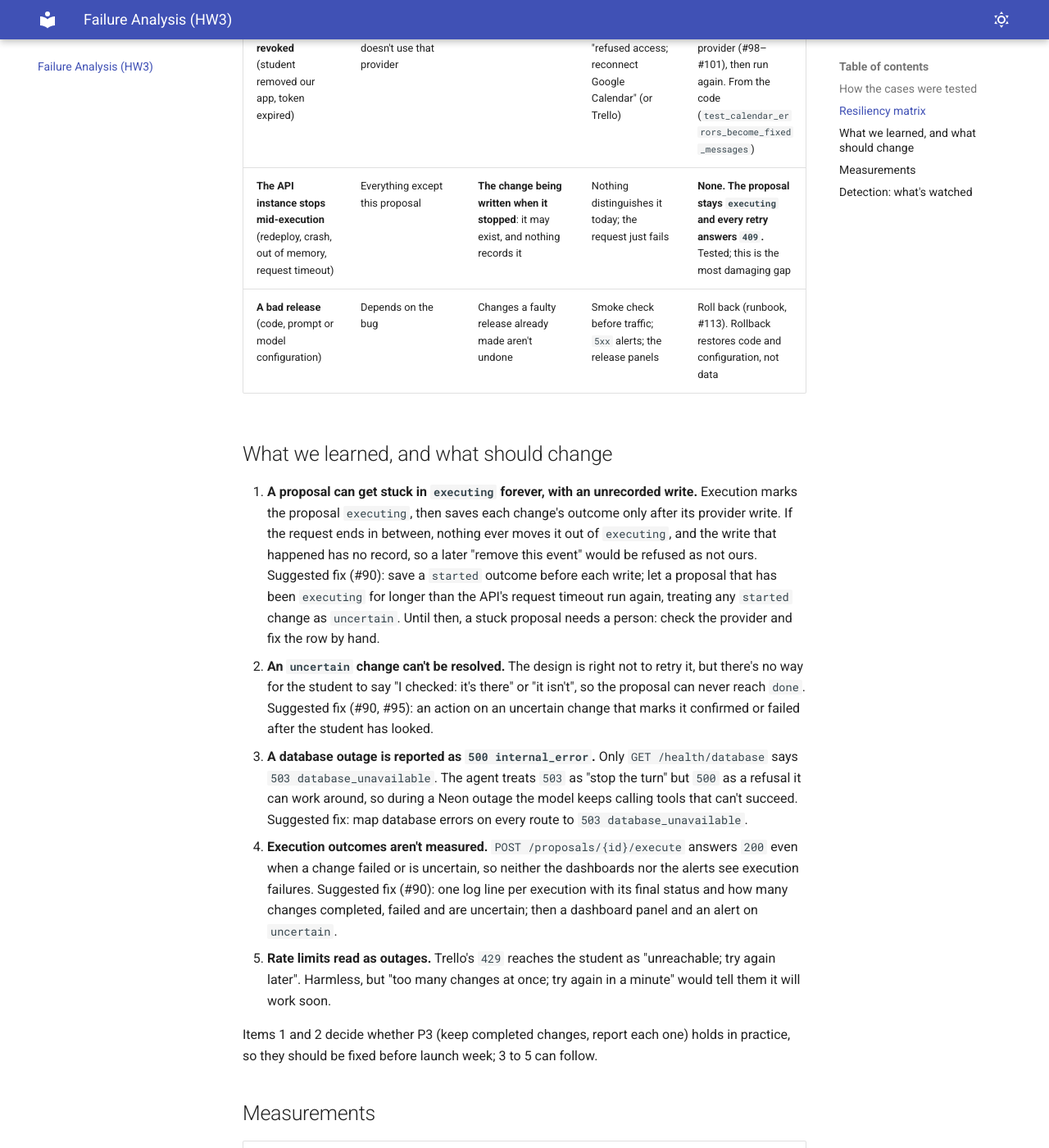
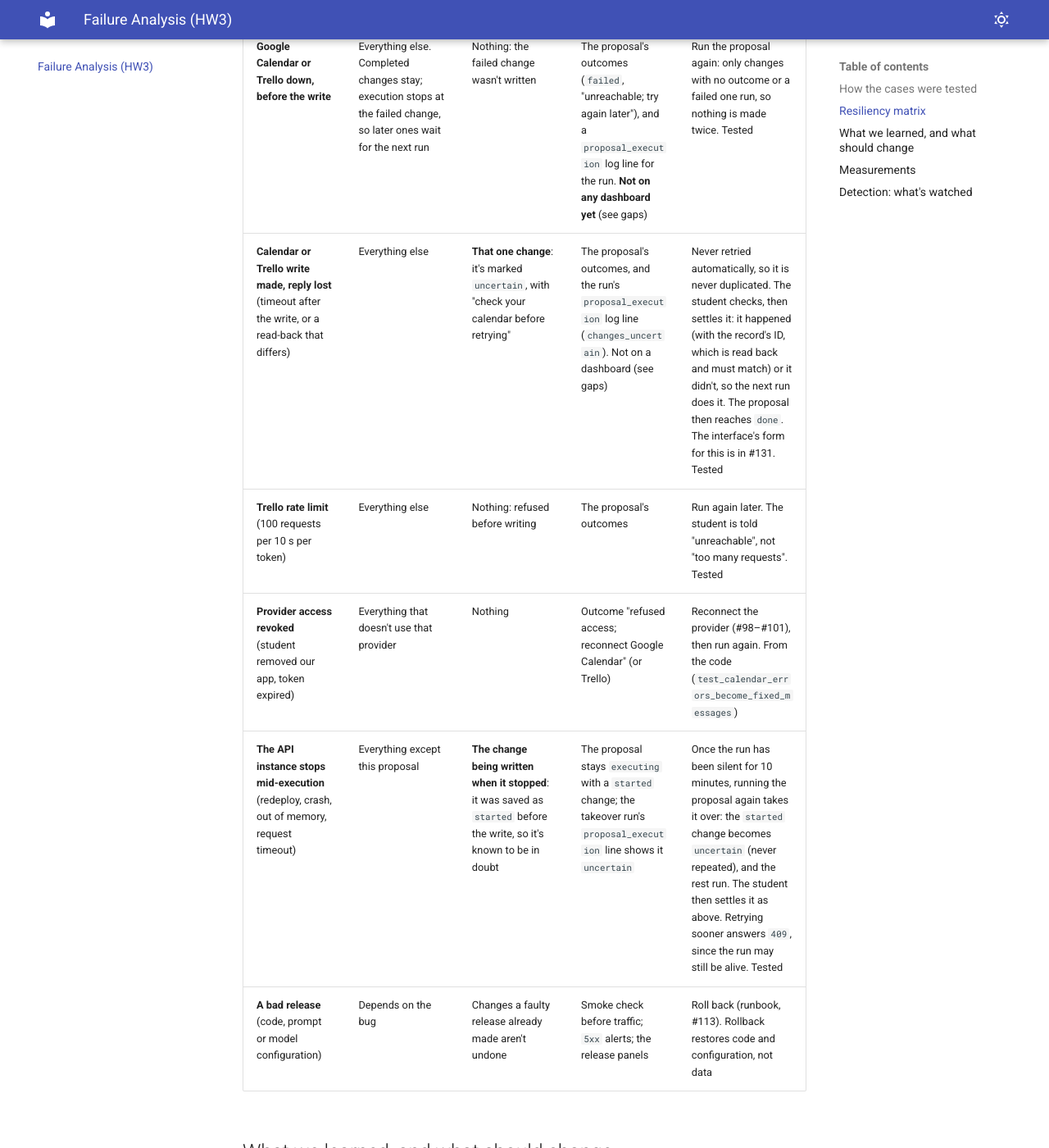
Before and after one commit to Shreyas191/OSPSD-Team-3, an MkDocs documentation site: the page built from docs/failure-analysis.md, in a window 1280 px wide and 1400 px high, scrolled down 4137 px. Shown: the whole window at 82% size. Built offline with MkDocs 1.6.1 and Material for MkDocs 9.7.7, drawn with Linux system fonts in a browser that asks for light colours; some of the changed text lies outside the part shown.

Commit message:
docs: rerun the failure matrix on hw2; stuck runs, uncertain changes and database 503 now recover
The script follows the current tool contract (local event times with a
time_zone), and the stopped-instance and lost-reply cases go on to the
recovery #116 added: a run silent for 10 minutes is taken over, and the
student settles the uncertain change. Results and the matrix are updated;
lessons 1 to 3 are fixed, 4 is half done, 5 is open.

Part of #112.

````diff
--- a/docs/failure-analysis.md
+++ b/docs/failure-analysis.md
@@ -18,13 +18,17 @@ The agent only reads and proposes; the API service alone writes, and only after
 
 [`scripts/failure_matrix.py`](https://github.com/Shreyas191/OSPSD-Team-3/blob/hw2/scripts/failure_matrix.py) runs S1 end to end in one process: the agent service in front of the real API service app, a SQLite database with our migrations, the in-memory providers and a scripted model (the wiring of `tests/test_agent_with_api.py`). For each case it injects one failure and records what the student sees and the state left behind: the turn's stop reason, HTTP statuses, the proposal's status, each change's outcome, and how many events and cards exist.
 
-It needs the agent loop (#92) and execution (#89, #90), which were not merged yet, so it was run from a checkout of the `shreyas-agent-loop` branch at commit `d99f124` on Nov 26, 2026. The existing unit tests on that commit that cover the same behaviour also passed (64 tests in `test_agent.py`, `test_execution.py` and `test_agent_with_api.py`). Rerun it after those PRs merge:
+It was first run on Nov 26, 2026, before the agent loop (#92) and execution (#89, #90) had merged, from the `shreyas-agent-loop` branch at commit `d99f124`. That run found the five problems listed under [What we learned](#what-we-learned-and-what-should-change).
+
+**Rerun on Nov 27, 2026, on `hw2` at `0e7a6c0`,** after #116 and #124 merged:
 
 ```bash
 uv run python scripts/failure_matrix.py
 ```
 
-Results (run `66775cb9`; an earlier run gave the same results):
+The script needed one update for the current tool contract: `propose_changes` now takes local event times with a `time_zone`, so its scripted event has no offset. The two cases that used to end stuck now go on to the recovery #116 added. For the stopped instance, the script makes the run look 11 minutes silent, as `test_a_run_that_stops_mid_change_is_taken_over_and_never_repeats_the_write` does, then runs the proposal again. For both, the student then settles the uncertain event with its ID. The unit tests that cover the same behaviour also passed on that commit: 155 tests in `test_execution.py`, `test_proposal_routes.py`, `test_agent.py` and `test_agent_with_api.py`.
+
+Results (run `a0233a35`; a second run, `58c67d8c`, gave the same table):
 
 | Failure (injected) | What the student sees | State afterwards |
 |---|---|---|
@@ -32,12 +36,12 @@ Results (run `66775cb9`; an earlier run gave the same results):
 | Gemini over quota or overloaded (retryable error) | turn `200 model_unavailable`: "The assistant is busy right now; try again in a minute." | no proposal; nothing written |
 | Gemini rejects the key (non-retryable error) | turn `200 model_unavailable`: "The assistant failed to answer; try again later." | no proposal; nothing written |
 | API service unreachable from the agent | `503 api_unavailable` when starting the conversation | nothing stored |
-| Database (Neon) unreachable | starting a conversation: `500 internal_error`; listing documents: `500` | `GET /health/database` `503 database_unavailable`; nothing stored |
+| Database (Neon) unreachable | starting a conversation: `503 database_unavailable`; listing documents: `503` (Nov 26: `500 internal_error`) | `GET /health/database` `503 database_unavailable`; nothing stored |
 | Dropbox down while the agent reads the syllabus | turn `200 api_unavailable`: "I couldn't reach your course data, so I stopped. Nothing was changed." | one model call; nothing written |
 | Google Calendar down during execution (before the write), then recovers | execute `200`, proposal `failed` (card completed, event failed) | after recovery, running it again: `done`, 1 event and 1 card: **the card was not made twice** |
-| Google Calendar makes the event, but the reply is lost | execute `200`, `failed` (completed, **uncertain**): "The calendar didn't confirm this change; check your calendar before retrying" | running it again: still `failed`, still 1 event: **not retried, no duplicate** |
+| Google Calendar makes the event, but the reply is lost | execute `200`, `failed` (completed, **uncertain**): "The calendar didn't confirm this change; check your calendar before retrying" | running it again: still `failed`, still 1 event: **not retried, no duplicate**. The student checks and settles it with the event's ID: resolve `200`, proposal **`done`**, 1 event and 1 card |
 | Trello refuses the card with a rate limit (429) | execute `200`, `failed` (failed): "The issue tracker is unreachable; try again later" | the event after it didn't run; nothing written |
-| The API instance stops after the calendar write, before saving its outcome | the request fails; proposal **`executing`** (card completed, event: no outcome) | running it again: **`409`, still `executing`**; the event exists but isn't recorded |
+| The API instance stops after the calendar write, before saving its outcome | the request fails; proposal **`executing`** (card completed, event **`started`**) | running it again at once: `409`, still `executing` (the run may be alive). **11 minutes later:** `200`, `failed` (completed, **uncertain**), still 1 event: taken over, not repeated. The student settles it: resolve `200`, proposal **`done`**, 1 event and 1 card |
 
 The last case stands for anything that ends the API request mid-execution: a redeploy, a crash, running out of memory, or Cloud Run's request timeout. The script raises an exception after the provider write; on Cloud Run the caller would see the connection drop (a `5xx` from Cloud Run) rather than a `500` from us, but the state left in the database is the same.
 
@@ -50,26 +54,28 @@ The last case stands for anything that ends the API request mid-execution: a red
 | **Gemini over quota or overloaded** (free-tier calls per minute or per day; 503 overload) | Everything except chatting: see their courses and plan, approve and execute proposals already made (the API never calls the model) | Nothing; no proposal is made | Turns ending `model_unavailable`: agent alert, Task success panel | By itself when the per-minute quota resets; the per-day quota resets at midnight Pacific. The admission limits in the readiness record keep us under it. Tested |
 | **Gemini rejects our key** (revoked, expired billing) | As above | Nothing | Same alert, every turn failing; the run record shows `model_unavailable` | Operator puts a new key in `gemini-api-key-<env>` and redeploys (runbook). Tested |
 | **Gemini slow** | Wait; a turn stops at 60 s with "this turn took too long. Nothing was changed." | Nothing | Latency panel against the 45 s objective; `limit_time` in Task success | Send the message again. `test_the_time_limit` |
-| **Agent service crashes or restarts mid-turn** | Approve and execute proposals (the interface calls the API for those, DESIGN.md) | The turn in progress is lost: messages are saved only when a turn ends. If `propose_changes` had already run, a **pending proposal exists that the conversation doesn't mention** | Agent `5xx` (agent alert, second condition); Cloud Run restarts the instance | Send the message again. Earlier turns survive (`test_a_restart_keeps_the_question`). The interface should list pending proposals so an orphan one can still be reviewed (#95). From the code |
+| **Agent service crashes or restarts mid-turn** | Approve and execute proposals (the interface calls the API for those, DESIGN.md) | The turn in progress is lost: messages are saved only when a turn ends. If `propose_changes` had already run, a **pending proposal exists that the conversation doesn't mention** | Agent `5xx` (agent alert, second condition); Cloud Run restarts the instance | Send the message again. Earlier turns survive (`test_a_restart_keeps_the_question`). The interface should list pending proposals so an orphan one can still be reviewed (#95); it can't yet, because the API has no route that lists proposals. From the code |
 | **API service unreachable** (down, overloaded, bad release) | Nothing; every product operation goes through it | Nothing before approval; during execution, see the last row | API `5xx` alert; synthetic probe; turns ending `api_unavailable` | By itself, or roll back a bad release (runbook). Tested |
-| **Neon unreachable** (outage, or waking from suspend) | Nothing: conversations, proposals and outcomes all live there | Nothing for reads; during execution, an outcome that can't be saved is the last row | `GET /health/database` `503` (fails the deploy's smoke check); product routes answer `500`, so the API `5xx` alert fires | By itself when Neon is back. After 5 idle minutes the free plan suspends the database; the first query then waits for it to wake (measured below). Tested |
+| **Neon unreachable** (outage, or waking from suspend) | Nothing: conversations, proposals and outcomes all live there | Nothing for reads; during execution, an outcome that can't be saved is the last row | `GET /health/database` `503` (fails the deploy's smoke check); product routes answer `503 database_unavailable`, so the API `5xx` alert fires and the agent stops the turn | By itself when Neon is back. After 5 idle minutes the free plan suspends the database; the first query then waits for it to wake (measured below). Tested |
 | **Dropbox down** (or our token for it rejected) | Approve and execute events and cards; the course plan document fails, and execution stops at the first failed change, so anything after it waits for the next run | Nothing; reads fail before anything happens | API dashboard: `provider_unavailable` errors; synthetic probe; turns ending `api_unavailable` | Send the message again when Dropbox is back. Tested |
-| **Google Calendar or Trello down, before the write** | Everything else. Completed changes stay; execution stops at the failed change, so later ones wait for the next run | Nothing: the failed change wasn't written | The proposal's outcomes (`failed`, "unreachable; try again later"). **Not on any dashboard yet** (see gaps) | Run the proposal again: only changes with no outcome or a failed one run, so nothing is made twice. Tested |
-| **Calendar or Trello write made, reply lost** (timeout after the write, or a read-back that differs) | Everything else | **That one change**: it's marked `uncertain`, with "check your calendar before retrying" | The proposal's outcomes. Not on a dashboard (see gaps) | Never retried automatically, so it is never duplicated. **But the student can't resolve it**: the proposal stays `failed` however often it runs (see gaps). Tested |
+| **Google Calendar or Trello down, before the write** | Everything else. Completed changes stay; execution stops at the failed change, so later ones wait for the next run | Nothing: the failed change wasn't written | The proposal's outcomes (`failed`, "unreachable; try again later"), and a `proposal_execution` log line for the run. **Not on any dashboard yet** (see gaps) | Run the proposal again: only changes with no outcome or a failed one run, so nothing is made twice. Tested |
+| **Calendar or Trello write made, reply lost** (timeout after the write, or a read-back that differs) | Everything else | **That one change**: it's marked `uncertain`, with "check your calendar before retrying" | The proposal's outcomes, and the run's `proposal_execution` log line (`changes_uncertain`). Not on a dashboard (see gaps) | Never retried automatically, so it is never duplicated. The student checks, then settles it: it happened (with the record's ID, which is read back and must match) or it didn't, so the next run does it. The proposal then reaches `done`. The interface's form for this is in #131. Tested |
 | **Trello rate limit** (100 requests per 10 s per token) | Everything else | Nothing: refused before writing | The proposal's outcomes | Run again later. The student is told "unreachable", not "too many requests". Tested |
 | **Provider access revoked** (student removed our app, token expired) | Everything that doesn't use that provider | Nothing | Outcome "refused access; reconnect Google Calendar" (or Trello) | Reconnect the provider (#98–#101), then run again. From the code (`test_calendar_errors_become_fixed_messages`) |
-| **The API instance stops mid-execution** (redeploy, crash, out of memory, request timeout) | Everything except this proposal | **The change being written when it stopped**: it may exist, and nothing records it | Nothing distinguishes it today; the request just fails | **None. The proposal stays `executing` and every retry answers `409`.** Tested; this is the most damaging gap |
+| **The API instance stops mid-execution** (redeploy, crash, out of memory, request timeout) | Everything except this proposal | **The change being written when it stopped**: it was saved as `started` before the write, so it's known to be in doubt | The proposal stays `executing` with a `started` change; the takeover run's `proposal_execution` line shows it `uncertain` | Once the run has been silent for 10 minutes, running the proposal again takes it over: the `started` change becomes `uncertain` (never repeated), and the rest run. The student then settles it as above. Retrying sooner answers `409`, since the run may still be alive. Tested |
 | **A bad release** (code, prompt or model configuration) | Depends on the bug | Changes a faulty release already made aren't undone | Smoke check before traffic; `5xx` alerts; the release panels | Roll back (runbook, #113). Rollback restores code and configuration, not data |
 
 ## What we learned, and what should change
 
-1. **A proposal can get stuck in `executing` forever, with an unrecorded write.** Execution marks the proposal `executing`, then saves each change's outcome only after its provider write. If the request ends in between, nothing ever moves it out of `executing`, and the write that happened has no record, so a later "remove this event" would be refused as not ours. Suggested fix (#90): save a `started` outcome before each write; let a proposal that has been `executing` for longer than the API's request timeout run again, treating any `started` change as `uncertain`. Until then, a stuck proposal needs a person: check the provider and fix the row by hand.
-2. **An `uncertain` change can't be resolved.** The design is right not to retry it, but there's no way for the student to say "I checked: it's there" or "it isn't", so the proposal can never reach `done`. Suggested fix (#90, #95): an action on an uncertain change that marks it confirmed or failed after the student has looked.
-3. **A database outage is reported as `500 internal_error`.** Only `GET /health/database` says `503 database_unavailable`. The agent treats `503` as "stop the turn" but `500` as a refusal it can work around, so during a Neon outage the model keeps calling tools that can't succeed. Suggested fix: map database errors on every route to `503 database_unavailable`.
-4. **Execution outcomes aren't measured.** `POST /proposals/{id}/execute` answers `200` even when a change failed or is uncertain, so neither the dashboards nor the alerts see execution failures. Suggested fix (#90): one log line per execution with its final status and how many changes completed, failed and are uncertain; then a dashboard panel and an alert on `uncertain`.
-5. **Rate limits read as outages.** Trello's `429` reaches the student as "unreachable; try again later". Harmless, but "too many changes at once; try again in a minute" would tell them it will work soon.
+Status after the Nov 27 rerun is in bold at the start of each item.
 
-Items 1 and 2 decide whether P3 (keep completed changes, report each one) holds in practice, so they should be fixed before launch week; 3 to 5 can follow.
+1. **Fixed (#116). A proposal could get stuck in `executing` forever, with an unrecorded write.** Execution marked the proposal `executing`, then saved each change's outcome only after its provider write. If the request ended in between, nothing moved it out of `executing`, and the write had no record. Now each change is saved as `started` before its write and the run keeps a heartbeat. Once a run has been silent for 10 minutes, running the proposal again takes it over and turns a `started` change into `uncertain` instead of repeating it. The rerun recovered the case with no duplicate event.
+2. **Fixed in the API (#116); the interface form is in review (#131). An `uncertain` change couldn't be resolved.** The design is right not to retry it, but nothing let the student say "I checked: it's there" or "it isn't", so the proposal could never reach `done`. `POST /proposals/{id}/changes/{index}/resolve` now does: it happened (with a created record's ID, read back to match) or it didn't. In the rerun, both uncertain cases reached `done`.
+3. **Fixed (#116). A database outage was reported as `500 internal_error`.** Every route now maps database errors to `503 database_unavailable`, so the agent stops the turn instead of calling tools that can't succeed.
+4. **Half done. Execution outcomes weren't measured.** `POST /proposals/{id}/execute` answers `200` even when a change failed or is uncertain. Each run now writes one `proposal_execution` log line with its final status and how many changes completed, failed and are uncertain (#116). Still to do: a log-based metric, a dashboard panel, and an alert on `changes_uncertain > 0`.
+5. **Still open. Rate limits read as outages.** Trello's `429` reaches the student as "unreachable; try again later". Harmless, but "too many changes at once; try again in a minute" would tell them it will work soon.
+
+Items 1 to 3 were the ones that decided whether P3 (keep completed changes, report each one) holds in practice; they are fixed, and the rerun shows it. Item 4's panel and alert, and item 5, can follow.
 
 ## Measurements
 
````
Also changed, not shown: 1 other file.
